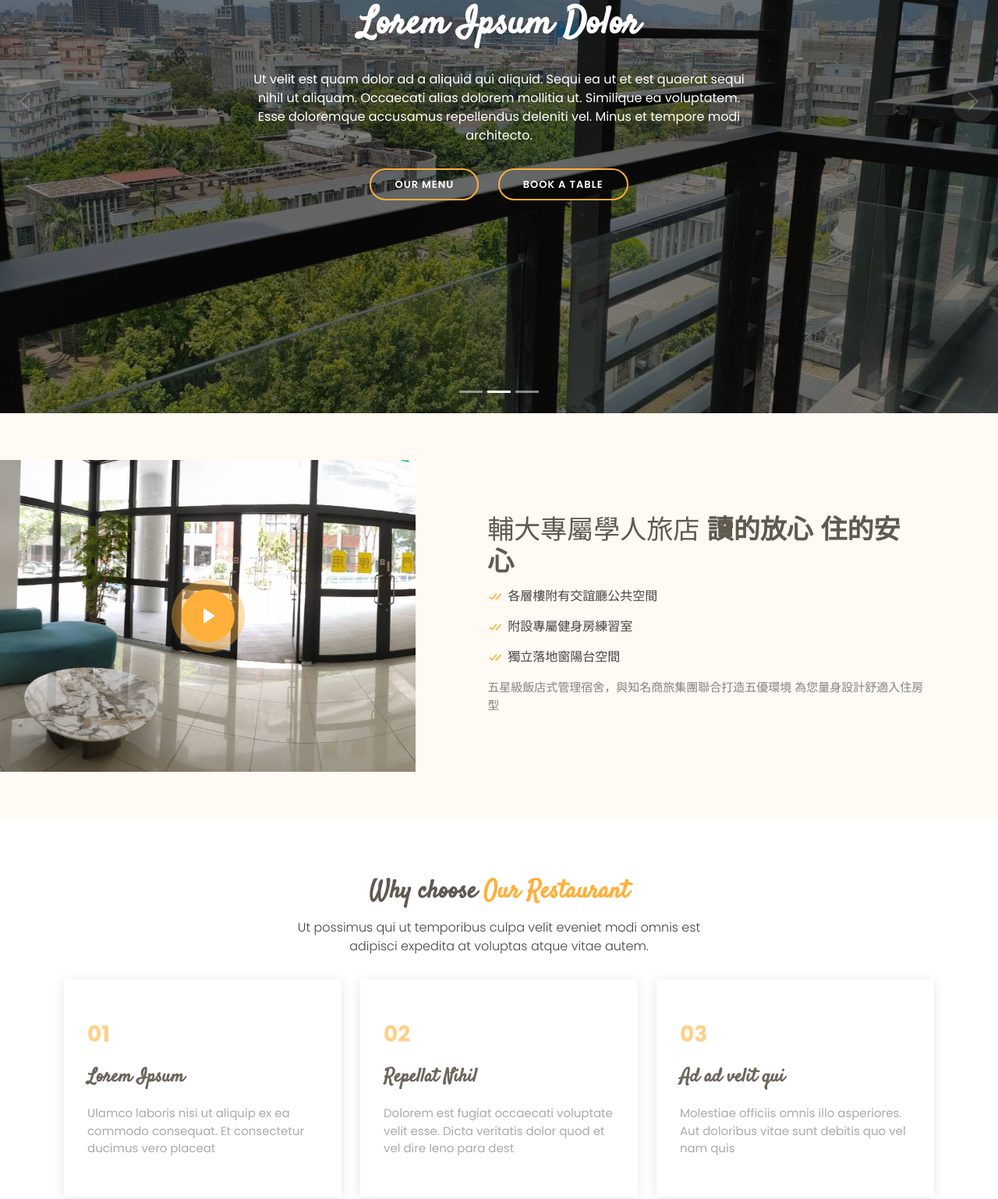
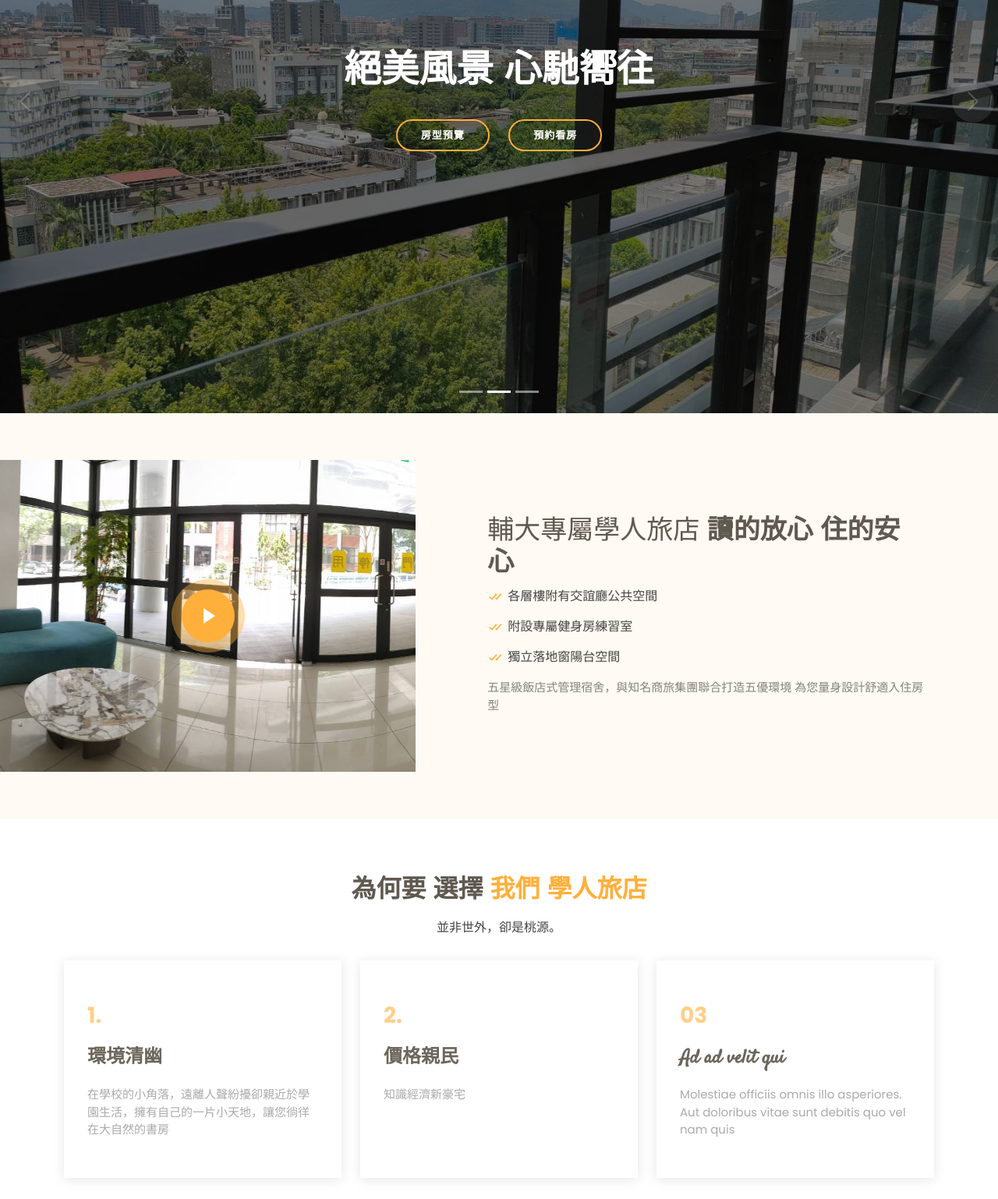
Before and after one commit to shioubi/web-design-project, a plain HTML site: page Delicious/index.html in a window 1280 px wide. Shown: the part 270-1808 px from the top of the page at 78% size. Drawn offline with Linux system fonts and the light colour scheme.

Commit message:
Update index.html

```diff
--- a/Delicious/index.html
+++ b/Delicious/index.html
@@ -61,26 +61,7 @@
           <li><a class="nav-link scrollto" href="#about">關於</a></li>
           <li><a class="nav-link scrollto" href="#menu">房型</a></li>
           <li><a class="nav-link scrollto" href="#specials">設施</a></li>
-
-
           <li><a class="nav-link scrollto" href="#gallery">相簿</a></li>
-          <li class="dropdown"><a href="#"><span>Drop Down</span> <i class="bi bi-chevron-down"></i></a>
-            <ul>
-              <li><a href="#">Drop Down 1</a></li>
-              <li class="dropdown"><a href="#"><span>Deep Drop Down</span> <i class="bi bi-chevron-right"></i></a>
-                <ul>
-                  <li><a href="#">Deep Drop Down 1</a></li>
-                  <li><a href="#">Deep Drop Down 2</a></li>
-                  <li><a href="#">Deep Drop Down 3</a></li>
-                  <li><a href="#">Deep Drop Down 4</a></li>
-                  <li><a href="#">Deep Drop Down 5</a></li>
-                </ul>
-              </li>
-              <li><a href="#">Drop Down 2</a></li>
-              <li><a href="#">Drop Down 3</a></li>
-              <li><a href="#">Drop Down 4</a></li>
-            </ul>
-          </li>
           <li><a class="nav-link scrollto" href="#contact">聯絡我們</a></li>
         </ul>
         <i class="bi bi-list mobile-nav-toggle"></i>
@@ -105,10 +86,10 @@
             <div class="carousel-container">
               <div class="carousel-content">
                 <h2 class="animate__animated animate__fadeInDown"><span>輔仁大學</span> 學人旅店</h2>
-                <p class="animate__animated animate__fadeInUp">由專業旅館團隊打造,呈現舒適、安全、便利的居住環境,各類房型均有,一大床、兩小床、月租、長租、短租、一學年方案優惠實施</p>
+                <p class="animate__animated animate__fadeInUp">由專業旅館團隊打造,呈現舒適、安全、便利的居住環境,各類房型均有,一大床、兩小床、月租、長租、短租、一學年方案優惠實施中</p>
                 <div>
-                  <a href="#menu" class="btn-menu animate__animated animate__fadeInUp scrollto">Our Menu</a>
-                  <a href="#book-a-table" class="btn-book animate__animated animate__fadeInUp scrollto">Book a Table</a>
+                  <a href="#menu" class="btn-menu animate__animated animate__fadeInUp scrollto">房型預覽</a>
+                  <a href="#book-a-table" class="btn-book animate__animated animate__fadeInUp scrollto">預約看房</a>
                 </div>
               </div>
             </div>
@@ -118,11 +99,11 @@
           <div class="carousel-item" style="background-image: url(assets/img/slide/slide-2.jpg);">
             <div class="carousel-container">
               <div class="carousel-content">
-                <h2 class="animate__animated animate__fadeInDown">Lorem Ipsum Dolor</h2>
-                <p class="animate__animated animate__fadeInUp">Ut velit est quam dolor ad a aliquid qui aliquid. Sequi ea ut et est quaerat sequi nihil ut aliquam. Occaecati alias dolorem mollitia ut. Similique ea voluptatem. Esse doloremque accusamus repellendus deleniti vel. Minus et tempore modi architecto.</p>
+                <h2 class="animate__animated animate__fadeInDown">絕美風景 心馳嚮往</h2>
+                <p class="animate__animated animate__fadeInUp"></p>
                 <div>
-                  <a href="#menu" class="btn-menu animate__animated animate__fadeInUp scrollto">Our Menu</a>
-                  <a href="#book-a-table" class="btn-book animate__animated animate__fadeInUp scrollto">Book a Table</a>
+                  <a href="#menu" class="btn-menu animate__animated animate__fadeInUp scrollto">房型預覽</a>
+                  <a href="#book-a-table" class="btn-book animate__animated animate__fadeInUp scrollto">預約看房</a>
                 </div>
               </div>
             </div>
@@ -132,11 +113,11 @@
           <div class="carousel-item" style="background-image: url(assets/img/slide/slide-3.jpg);">
             <div class="carousel-container">
               <div class="carousel-content">
-                <h2 class="animate__animated animate__fadeInDown">Sequi ea ut et est quaerat</h2>
-                <p class="animate__animated animate__fadeInUp">Ut velit est quam dolor ad a aliquid qui aliquid. Sequi ea ut et est quaerat sequi nihil ut aliquam. Occaecati alias dolorem mollitia ut. Similique ea voluptatem. Esse doloremque accusamus repellendus deleniti vel. Minus et tempore modi architecto.</p>
+                <h2 class="animate__animated animate__fadeInDown">健康體魄 永恆追求</h2>
+                <p class="animate__animated animate__fadeInUp"></p>
                 <div>
-                  <a href="#menu" class="btn-menu animate__animated animate__fadeInUp scrollto">Our Menu</a>
-                  <a href="#book-a-table" class="btn-book animate__animated animate__fadeInUp scrollto">Book a Table</a>
+                  <a href="#menu" class="btn-menu animate__animated animate__fadeInUp scrollto">房型預覽</a>
+                  <a href="#book-a-table" class="btn-book animate__animated animate__fadeInUp scrollto">預約看房</a>
                 </div>
               </div>
             </div>
@@ -195,25 +176,25 @@
       <div class="container">
 
         <div class="section-title">
-          <h2>Why choose <span>Our Restaurant</span></h2>
-          <p>Ut possimus qui ut temporibus culpa velit eveniet modi omnis est adipisci expedita at voluptas atque vitae autem.</p>
+          <h2>為何要 選擇 <span>我們 學人旅店</span></h2>
+          <p>並非世外，卻是桃源。</p>
         </div>
 
         <div class="row">
 
           <div class="col-lg-4">
             <div class="box">
-              <span>01</span>
-              <h4>Lorem Ipsum</h4>
-              <p>Ulamco laboris nisi ut aliquip ex ea commodo consequat. Et consectetur ducimus vero placeat</p>
+              <span>1.</span>
+              <h4>環境清幽</h4>
+              <p>在學校的小角落，遠離人聲紛擾卻親近於學園生活，擁有自己的一片小天地，讓您徜徉在大自然的書房</p>
             </div>
           </div>
 
           <div class="col-lg-4 mt-4 mt-lg-0">
             <div class="box">
-              <span>02</span>
-              <h4>Repellat Nihil</h4>
-              <p>Dolorem est fugiat occaecati voluptate velit esse. Dicta veritatis dolor quod et vel dire leno para dest</p>
+              <span>2.</span>
+              <h4>價格親民</h4>
+              <p>知識經濟新豪宅</p>
             </div>
           </div>
 
```
